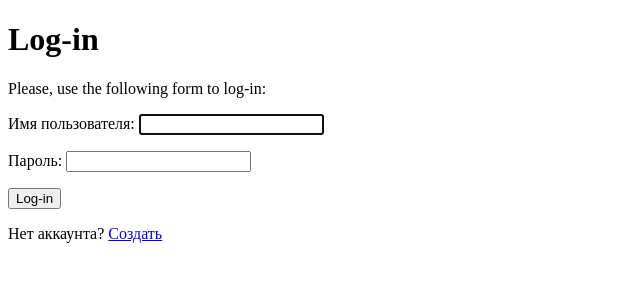
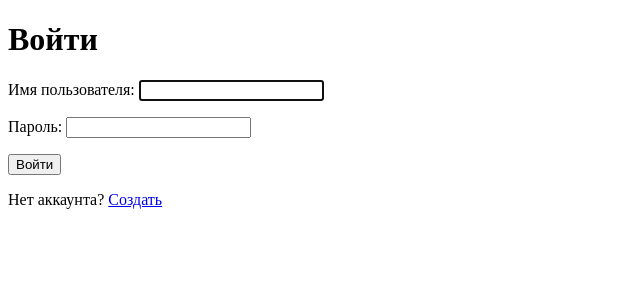
Before and after one commit to CapKeik/-home-storage, a Django app: page /account/login/ in a window 1280 px wide. Shown: the top 300 px of the page, without its empty margins (0-640 px from the left). Run offline with Django 3.2, Linux system fonts and the light colour scheme.

Commit message:
Fix Templates

```diff
--- a/templates/registration/login.html
+++ b/templates/registration/login.html
@@ -1,21 +1,18 @@
 {% extends "base.html" %}
-{% block title %}Log-in{% endblock %}
+{% block title %}Войти{% endblock %}
 {% block content %}
-    <h1>Log-in</h1>
+    <h1>Войти</h1>
     {% if form.errors %}
         <p>
-            Your username and password didn't match.
-            Please try again.
+            Неверный логин или пароль. Пожалуйста, попробуйте снова
         </p>
-    {% else %}
-        <p>Please, use the following form to log-in:</p>
     {% endif %}
     <div class="login-form">
         <form action="{% url 'login' %}" method="post">
             {{ form.as_p }}
             {% csrf_token %}
             <input type="hidden" name="next" value="{{ next }}"/>
-            <p><input type="submit" value="Log-in"></p>
+            <p><input type="submit" value="Войти"></p>
         </form>
     </div>
     <p>
--- a/templates/registration/password_change_done.html
+++ b/templates/registration/password_change_done.html
@@ -1,10 +1,10 @@
 {% extends "base.html" %}
 
-{% block title %}Password changed{% endblock %}
+{% block title %}Смена пароля{% endblock %}
 
 {% block content %}
-    <h1>Password changed</h1>
-    <p>Your password has been successfully changed.</p>
+    <h1>Пароль изменён</h1>
+    <p>Пароль успешно изменён.</p>
     <form>
         <input type="button" value='Продолжить' onClick="window.location.href = '{% url 'home' %}'">
     </form>
--- a/templates/registration/register.html
+++ b/templates/registration/register.html
@@ -1,12 +1,12 @@
 {% extends "base.html" %}
 
-{% block title %}Create an Account{% endblock %}
+{% block title %}Создать аккаунт{% endblock %}
 
 {% block content %}
     <form method="POST" class="form-group">
 	{% csrf_token %}
 	{{form.as_p}}
-	<button type="submit" class="btn btn-success">Register</button>
+	<button type="submit" class="btn btn-success">Зарегистрироваться</button>
     </form>
         <p>
         Уже есть аккаунт? <a href="{% url 'login' %}">Войти</a>
```
Also changed, not shown: templates/registration/logged_out.html (+8 -3 lines), templates/registration/password_change_form.html (+3 -4 lines).
